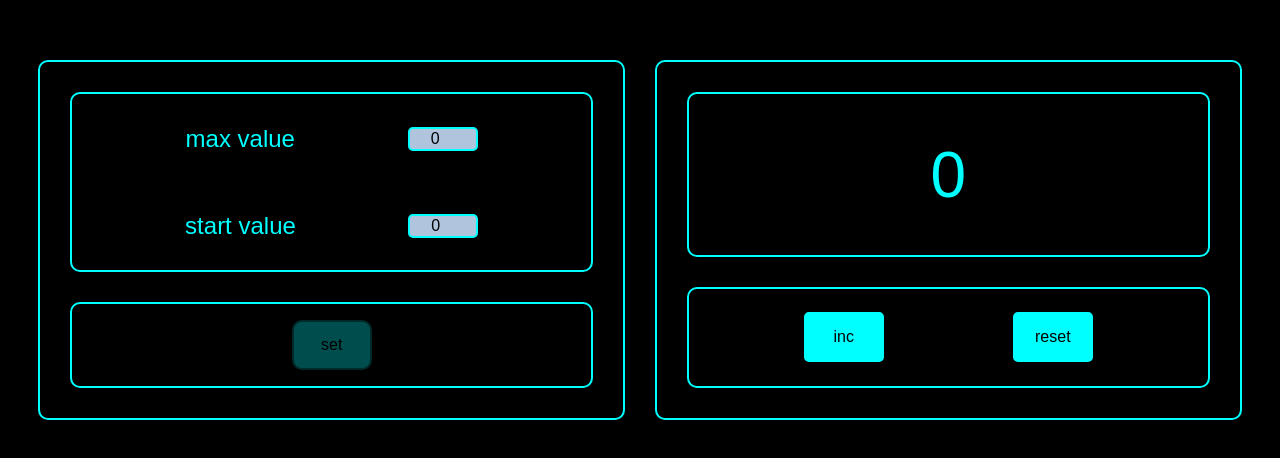
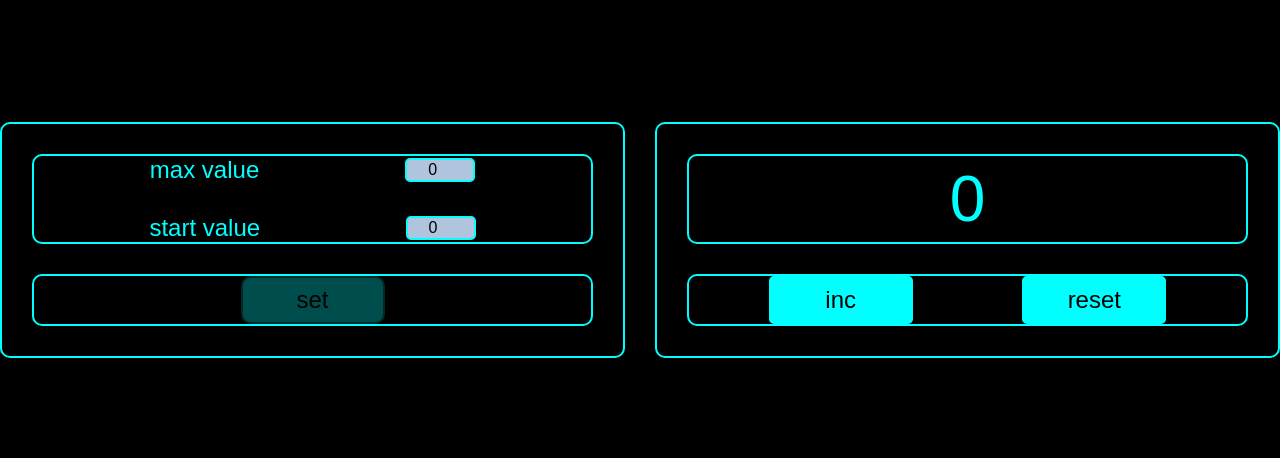
Before and after one commit to KristinaFinck/Microtask-counter, a React (Create React App) app: page / in a window 1280 px wide. Shown: the part 160-618 px from the top of the page. Built offline with nearby package versions, Linux system fonts and the light colour scheme.

Commit message:
Improved the button styles a bit.

```diff
--- a/src/App.tsx
+++ b/src/App.tsx
@@ -97,8 +97,6 @@ function App() {
                 minHeight='100%'
                 width='80%'
                 border='none'
-
-
             >
                 {/*Left external container */}
                 <Container
@@ -144,22 +142,14 @@ function App() {
                     {/*Set button container*/}
                     <Container
                         flex='1'
-
                         width='100%'
                     >
                         <Button
-
                             onClick={onClickSet}
                             disabled={isSetButtonDisabled}
-                            backgroundColor='secondary'
-                            color='primary'
-                            width='80px'
-                            height='50px'
-                            justifyContent='center'
-                            alignItems='center'
-
-                            fontSize='1em'
-                        >set</Button>
+                        >
+                            set
+                        </Button>
                     </Container>
                 </Container>
                 {/* Right external container*/}
@@ -204,28 +194,17 @@ function App() {
 
                             onClick={onClickAddCount}
                             disabled={isIncButtonDisabled}
-                            backgroundColor='secondary'
-                            color='primary'
-                            width='80px'
-                            height='50px'
-                            justifyContent='center'
-                            alignItems='center'
-
-                            fontSize='1em'
-                        >inc</Button>
+                        >
+                            inc
+                        </Button>
 
                         <Button
 
                             onClick={onClickReset}
                             disabled={isResetButtonDisabled}
-                            backgroundColor='secondary'
-                            color='primary'
-                            width='80px'
-                            height='50px'
-                            justifyContent='center'
-                            alignItems='center'
-
-                            fontSize='1em'>reset</Button>
+                           >
+                            reset
+                        </Button>
                     </Container>
                 </Container>
             </Container>
--- a/src/button/Button.tsx
+++ b/src/button/Button.tsx
@@ -3,8 +3,8 @@ import React from "react";
 
 // Типизация пропсов
 export type ButtonPropsType = {
-    onClick: () => void;
-    disabled: boolean;
+    onClick?: () => void;
+    disabled?: boolean;
     display?: string;
     backgroundColor?: 'primary' | 'secondary';
     color?: string;
@@ -16,9 +16,9 @@ export type ButtonPropsType = {
     textAlign?: string;
     justifyContent?: string;
     alignItems?: string;
-    width: string
-    height: string
-    children: string
+    width?: string
+    height?: string
+    children?: string
 
 };
 
@@ -26,8 +26,8 @@ export type ButtonPropsType = {
 export const StyledButton = styled.button<ButtonPropsType>`
   background-color: ${({ theme, backgroundColor }) => theme.colors[backgroundColor || 'secondary']};
   color: ${({ theme, color }) => theme.colors[color || 'primary']};
-  font-size: ${({ fontSize }) => fontSize || '1em'};
-  padding: ${({ padding }) => padding || '10px 20px'};
+  font-size: ${({ fontSize }) => fontSize || '1.5em'};
+  padding: ${({ padding }) => padding || '0'};
   border: ${({ border }) => border || 'solid 2px cyan'};
   border-radius: ${({ borderRadius }) => borderRadius || '5px'};
   cursor: ${({ disabled }) => disabled ? 'not-allowed' : 'pointer'};
@@ -35,8 +35,8 @@ export const StyledButton = styled.button<ButtonPropsType>`
   display: ${({ display }) => display || 'block'};
   justify-content: ${({ justifyContent }) => justifyContent || 'center'};
   align-items: ${({ alignItems }) => alignItems || 'center'};
- width: ${({width}) => width || '80px'};
-  height: ${({height}) => height || '50px'};
+ width: ${({width}) => width || '6em'};
+  height: ${({height}) => height || '2em'};
   transition: width 0.3s ease, height 0.3s ease;
 
   &:disabled {
@@ -44,8 +44,8 @@ export const StyledButton = styled.button<ButtonPropsType>`
     cursor: not-allowed;
     border: 2px solid darkcyan;
     border-radius: inherit;
-    width: 80px;
-    height: 50px;
+    width: 6em;
+    height: 2em;
   }
   &:hover {
     transform: scale(1.1); /* Увеличиваем размер на 10% */
--- a/src/styles/Styles.tsx
+++ b/src/styles/Styles.tsx
@@ -53,7 +53,7 @@ export const Container = styled.div<InternalProps>`
   align-items: ${({alignItems}) => alignItems || 'center'};
   max-width: ${(props => props.maxWidth && 'auto')};
   width: ${({width}) => width};
-  padding: ${({padding}) => padding || '3%'};
+  padding: ${({padding}) => padding || '0'};
   border: ${({border}) => border || 'solid 2px cyan'};
   border-radius: 10px;
   font-size: ${({fontSize}) => fontSize};
```
